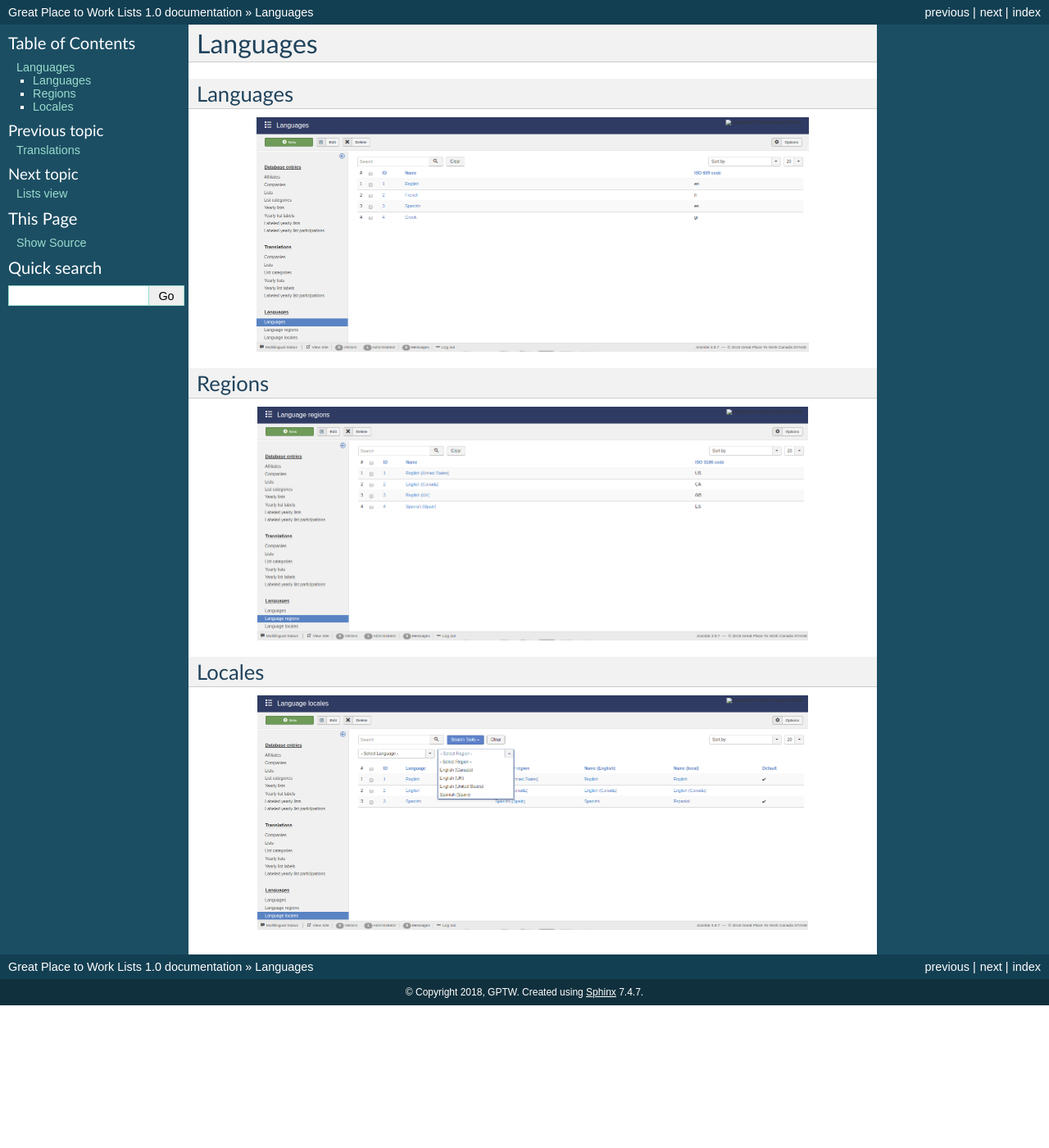
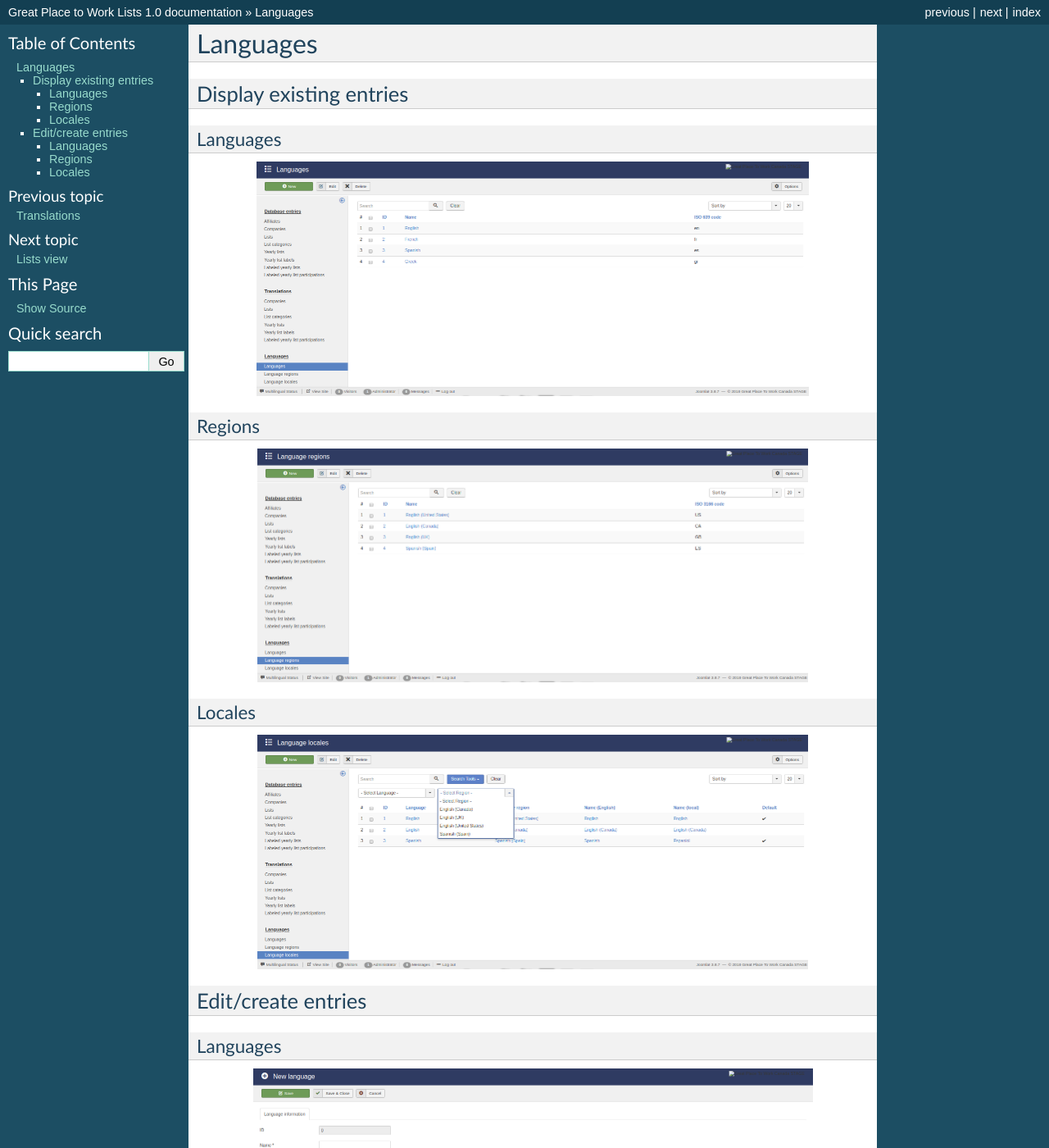
Before and after one commit to treste91/Great-Place-to-Work-Lists, a Sphinx documentation site: the page built from docs/backend/languages.rst, in a window 1280 px wide and 1400 px high. Shown: the whole window at 82% size. Built offline with Sphinx 7.4.7, drawn with Linux system fonts in a browser that asks for light colours.

Commit message:
Update languages.rst

```diff
--- a/docs/backend/languages.rst
+++ b/docs/backend/languages.rst
@@ -1,8 +1,11 @@
 Languages
 =========
 
+Display existing entries
+------------------------
+
 Languages
----------
+^^^^^^^^^
 
 .. image:: languages_languages.png
    :scale: 50 %
@@ -10,7 +13,7 @@
    :align: center
 
 Regions
--------
+^^^^^^^
 
 .. image:: languages_regions.png
    :scale: 50 %
@@ -18,9 +21,36 @@
    :align: center
 
 Locales
--------
+^^^^^^^
 
 .. image:: languages_locales.png
    :scale: 50 %
    :alt: Locales
    :align: center
+
+Edit/create entries
+------------
+
+Languages
+^^^^^^^^^
+
+.. image:: languages_edit_language.png
+   :scale: 50 %
+   :alt: Languages
+   :align: center
+
+Regions
+^^^^^^^
+
+.. image:: languages_edit_region.png
+   :scale: 50 %
+   :alt: Regions
+   :align: center
+
+Locales
+^^^^^^^
+
+.. image:: languages_edit_locale.png
+   :scale: 50 %
+   :alt: Locales
+   :align: center
```
